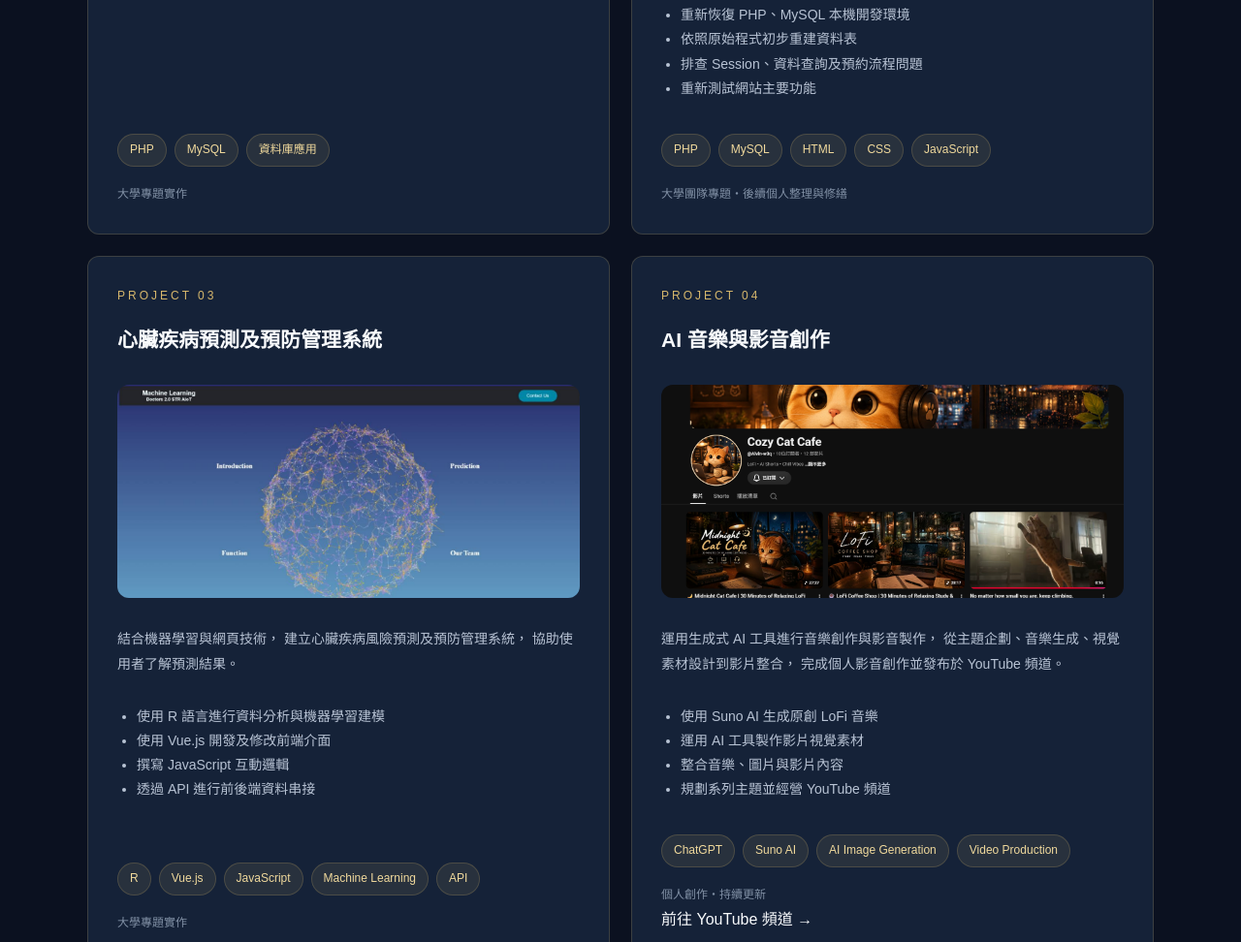
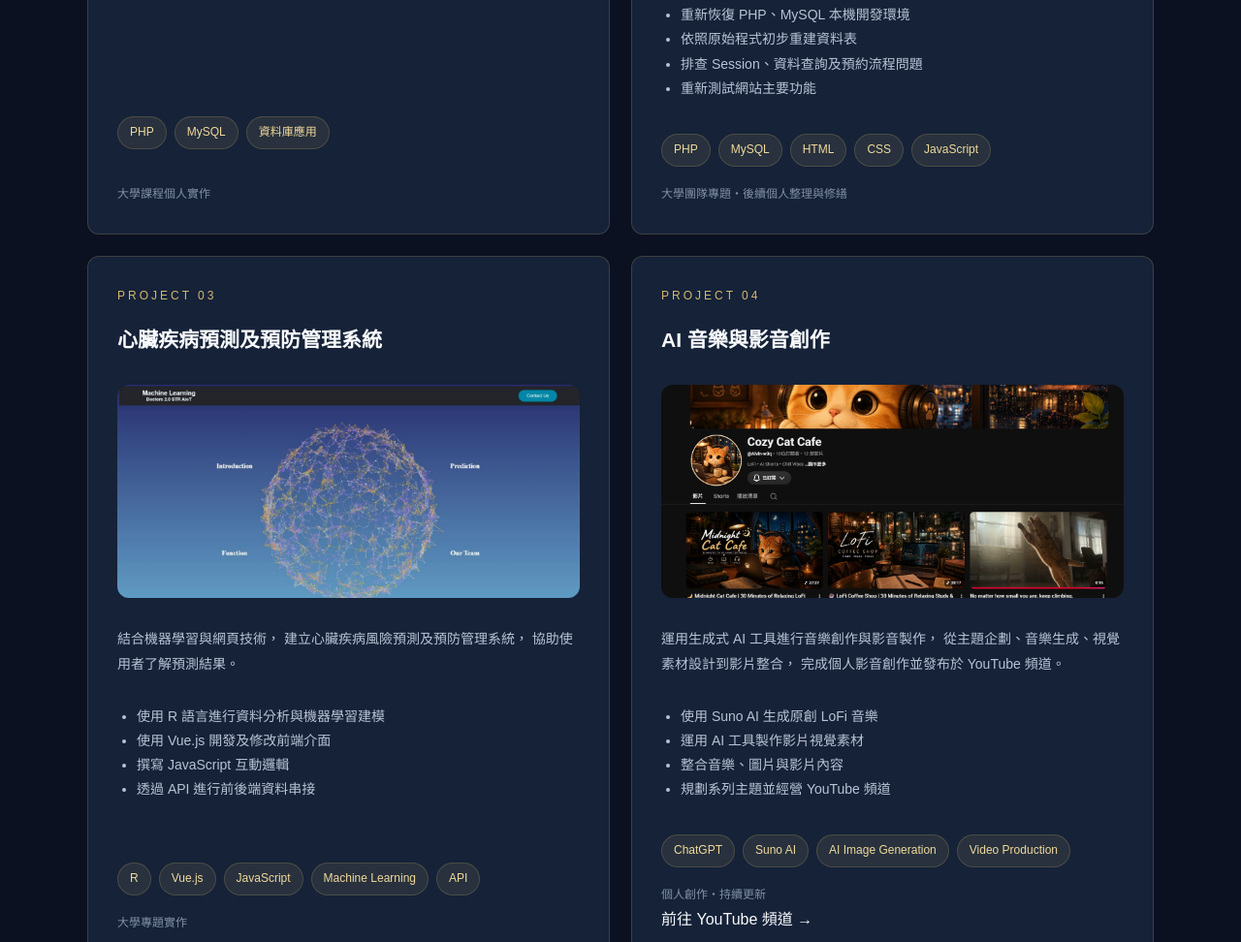
Before and after one commit to Alvin59567/my-portfolio, a plain HTML site: page index.html in a window 1280 px wide. Shown: the part 2672-3644 px from the top of the page at 97% size. Drawn offline with Linux system fonts and the light colour scheme.

Commit message:
update context

```diff
--- a/index.html
+++ b/index.html
@@ -695,7 +695,9 @@
                         </div>
 
                         <div class="project-status">
-                                大學專題實作
+                            <div class="project-status">
+                                大學課程個人實作
+                            </div>
                         </div>
                     </a>
                     <!-- 共享書籍平台 -->
```
Lines whose indentation alone changed are shown as unchanged.
